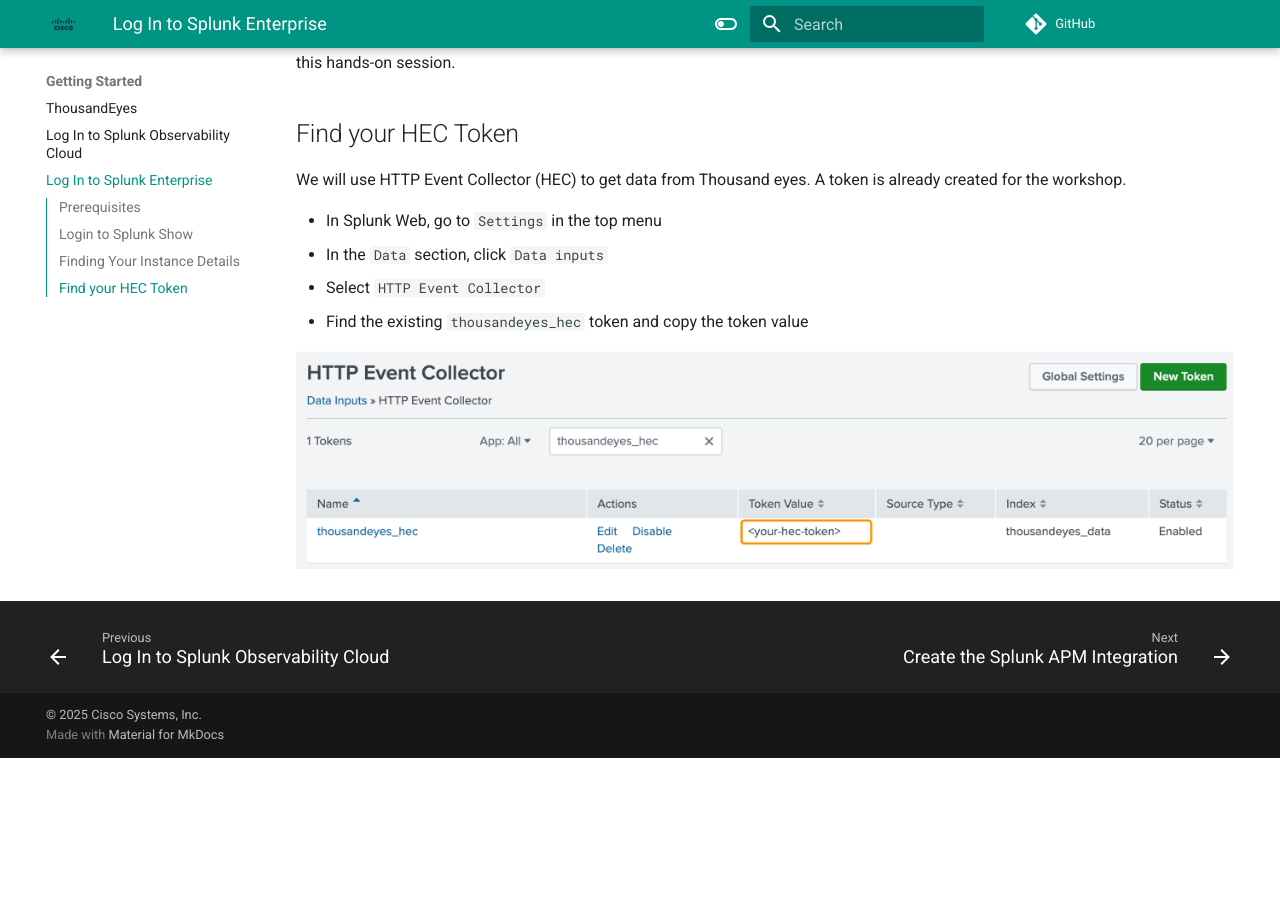
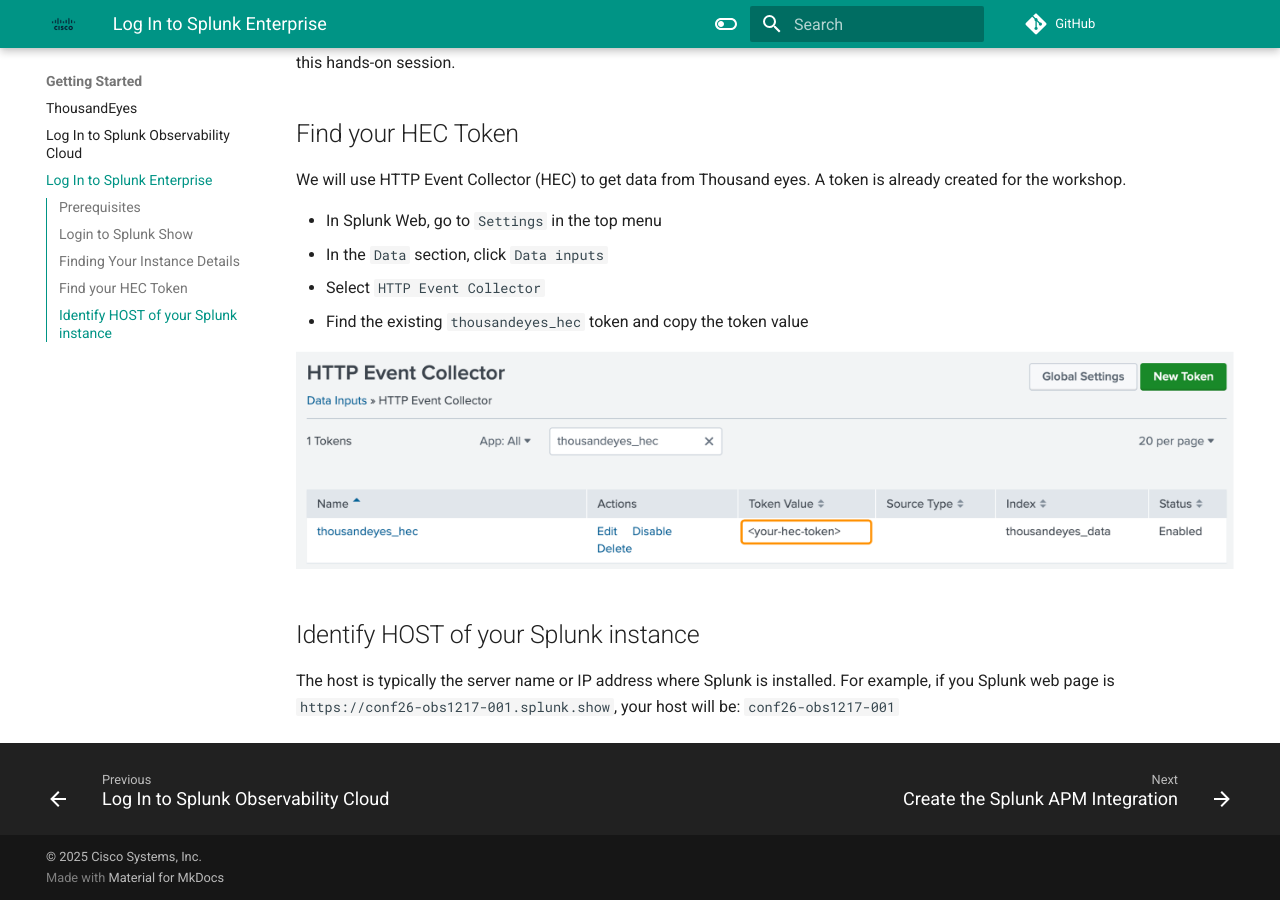
Before and after one commit to ajimenez1503/splunk.conf-2026-OBS1217, an MkDocs documentation site: the page built from docs/getting_started/login_splunk_show.md, in a window 1280 px wide and 900 px high, scrolled down 2985 px. Built offline with MkDocs 1.6.1 and Material for MkDocs 9.7.7, drawn with Linux system fonts in a browser that asks for light colours; comment, search, counter and statistics services are not loaded; before the commit the page ends 3743 px from its top, so only the background shows below that.

Commit message:
Restore Splunk Show host identification guidance.
Add back the Identify HOST section to the Splunk Show login guide.

Co-authored-by: Cursor <cursoragent@cursor.com>

```diff
--- a/docs/getting_started/login_splunk_show.md
+++ b/docs/getting_started/login_splunk_show.md
@@ -52,3 +52,8 @@ We will use HTTP Event Collector (HEC) to get data from Thousand eyes. A token i
 - Find the existing `thousandeyes_hec` token and copy the token value
 
 ![Hec Token](../img/splunk_core/splunk_copy_hec_token.png)
+
+## Identify HOST of your Splunk instance
+
+The host is typically the server name or IP address where Splunk is installed.
+For example, if you Splunk web page is `https://conf26-obs1217-001.splunk.show`, your host will be: `conf26-obs1217-001`
```
Also changed, not shown: README.md (+1 -1 lines).
